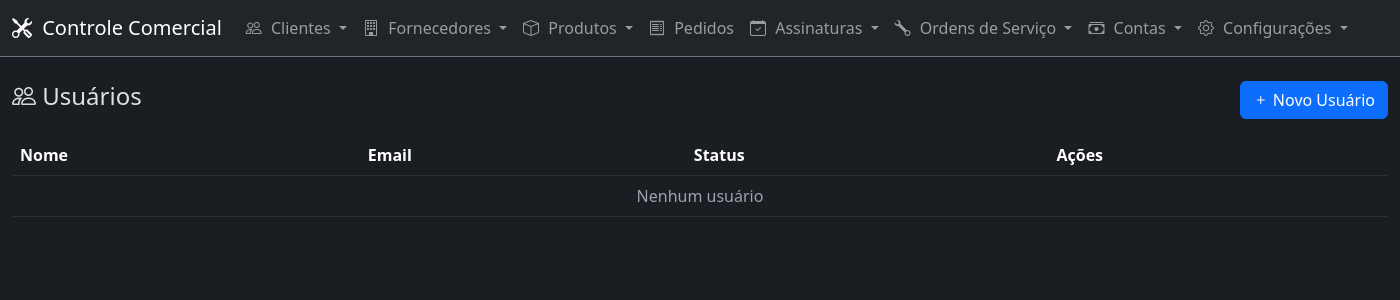
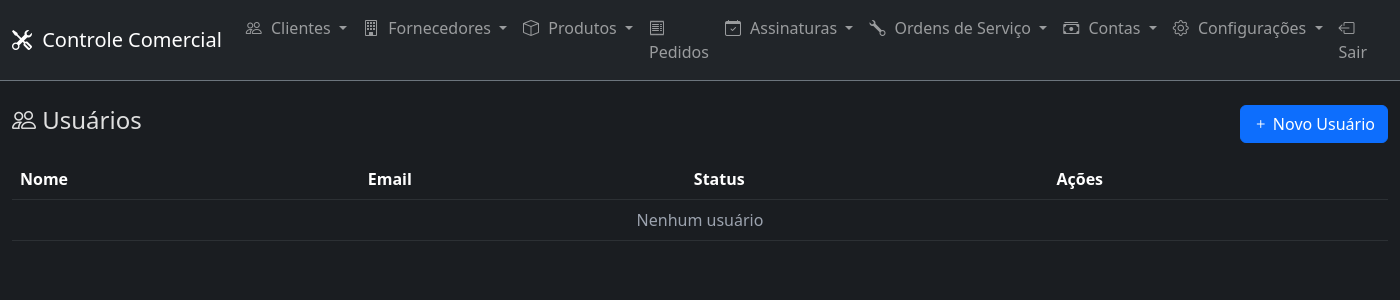
Before and after one commit to machado3-lang/controle-comercial, a FastAPI app: page /auth/usuarios in a window 1400 px wide. Shown: the top 300 px of the page. Run offline with FastAPI, Linux system fonts and the light colour scheme.

Commit message:
Add logout button to navbar

```diff
--- a/templates/base.html
+++ b/templates/base.html
@@ -18,7 +18,7 @@
                 <span class="navbar-toggler-icon"></span>
             </button>
             <div class="collapse navbar-collapse" id="navbarNav">
-                <ul class="navbar-nav">
+                <ul class="navbar-nav me-auto">
                     <li class="nav-item dropdown">
                         <a class="nav-link dropdown-toggle" href="#" role="button" data-bs-toggle="dropdown">
                             <i class="bi bi-people"></i> Clientes
@@ -89,6 +89,13 @@
                         </ul>
                     </li>
                 </ul>
+                <ul class="navbar-nav">
+                    <li class="nav-item">
+                        <a class="nav-link" href="/auth/logout">
+                            <i class="bi bi-box-arrow-left"></i> Sair
+                        </a>
+                    </li>
+                </ul>
             </div>
         </div>
     </nav>
```
